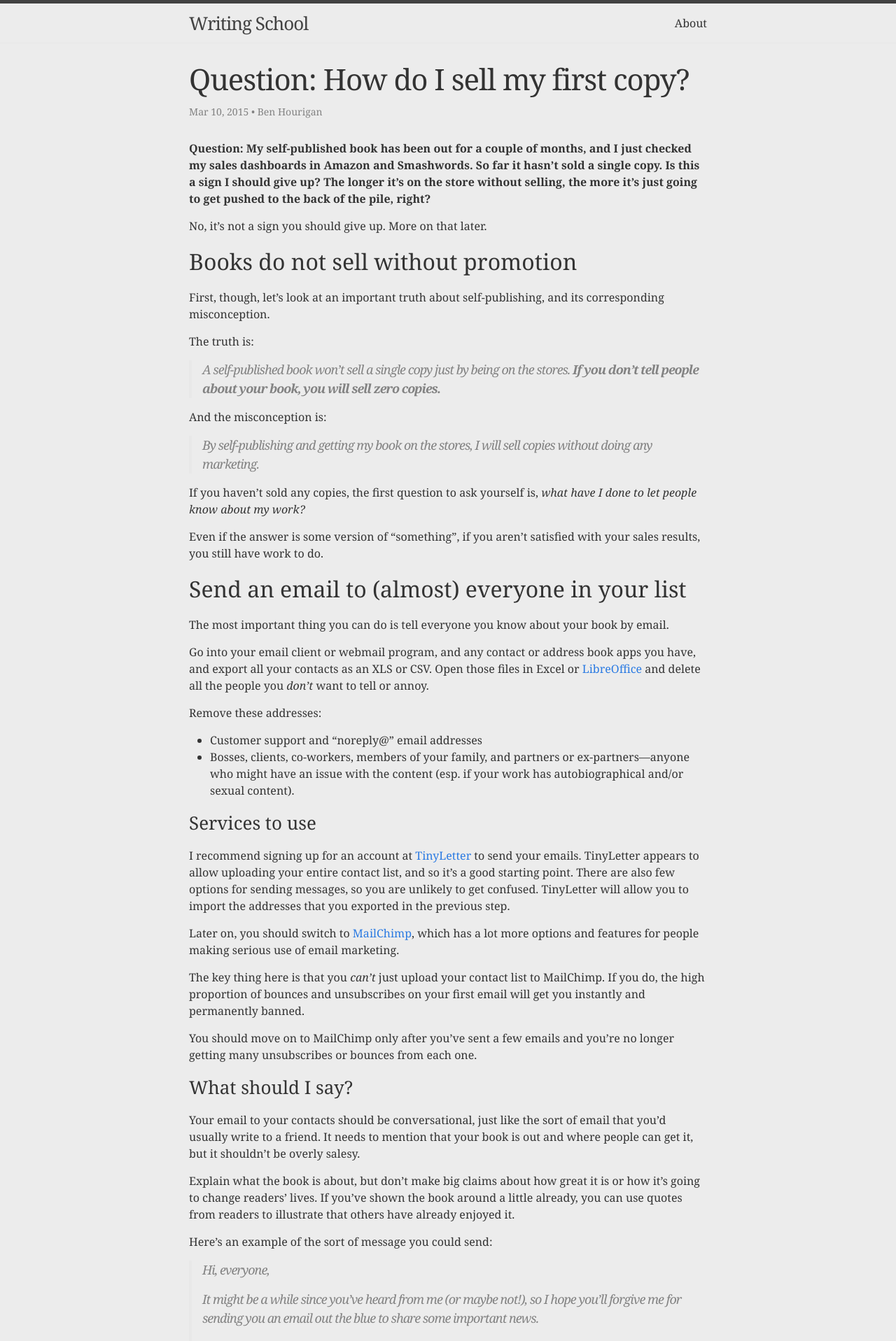
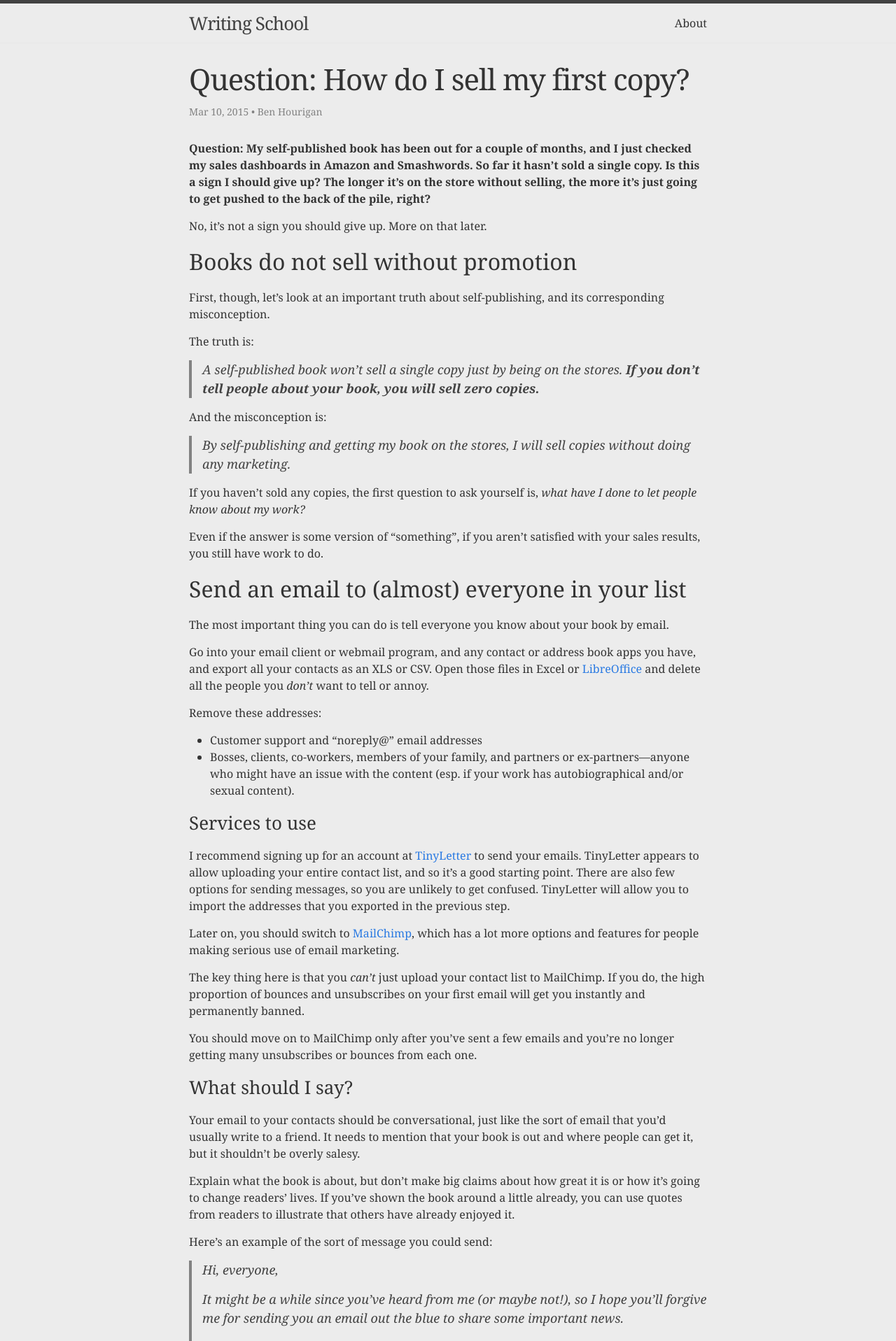
Before and after one commit to benhourigan/writingschool, a Jekyll site: the page built from _posts/2015-03-10-sell-your-first-copies.md, in a window 1280 px wide. Shown: the top 1917 px of the page at 70% size. Built offline with Jekyll 4.4.1, drawn with Linux system fonts in a browser that asks for light colours.

Commit message:
Removed -1px letter spacing for blockquote.

```diff
--- a/_sass/_base.scss
+++ b/_sass/_base.scss
@@ -108,11 +108,11 @@ a {
  * Blockquotes
  */
 blockquote {
-    color: $grey-color;
-    border-left: 4px solid $grey-color-light;
+    color: $grey-color-dark;
+    border-left: 4px solid $grey-color;
     padding-left: $spacing-unit / 2;
     font-size: 18px;
-    letter-spacing: -1px;
+    /*letter-spacing: -1px;*/
     font-style: italic;
 
     > :last-child {
```
